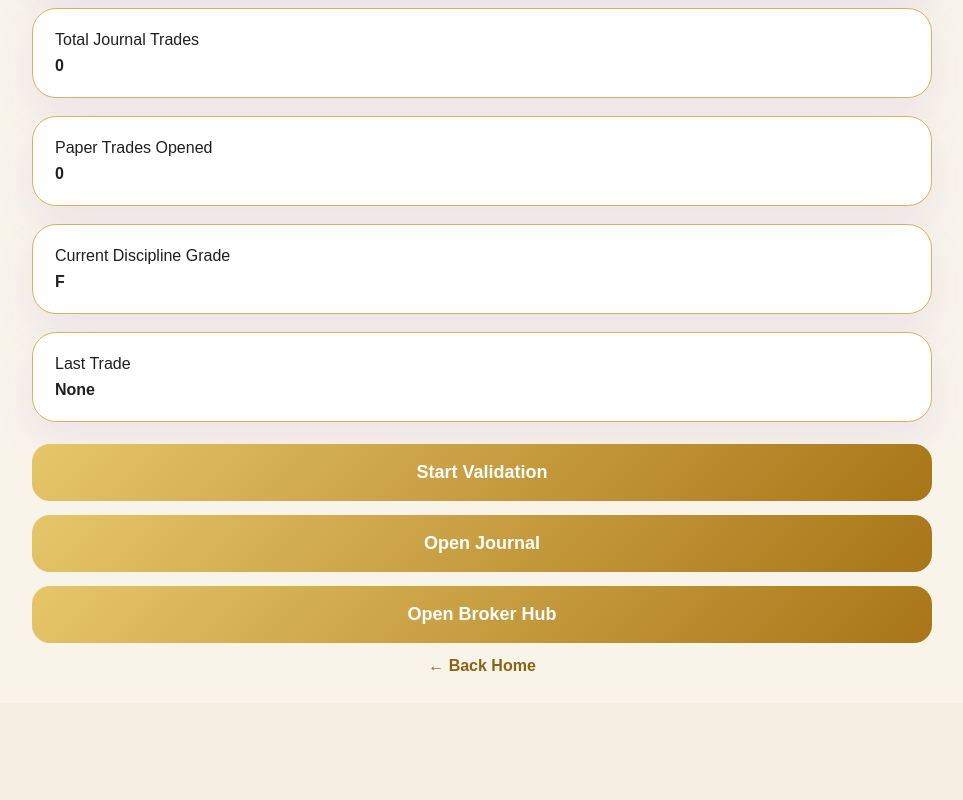
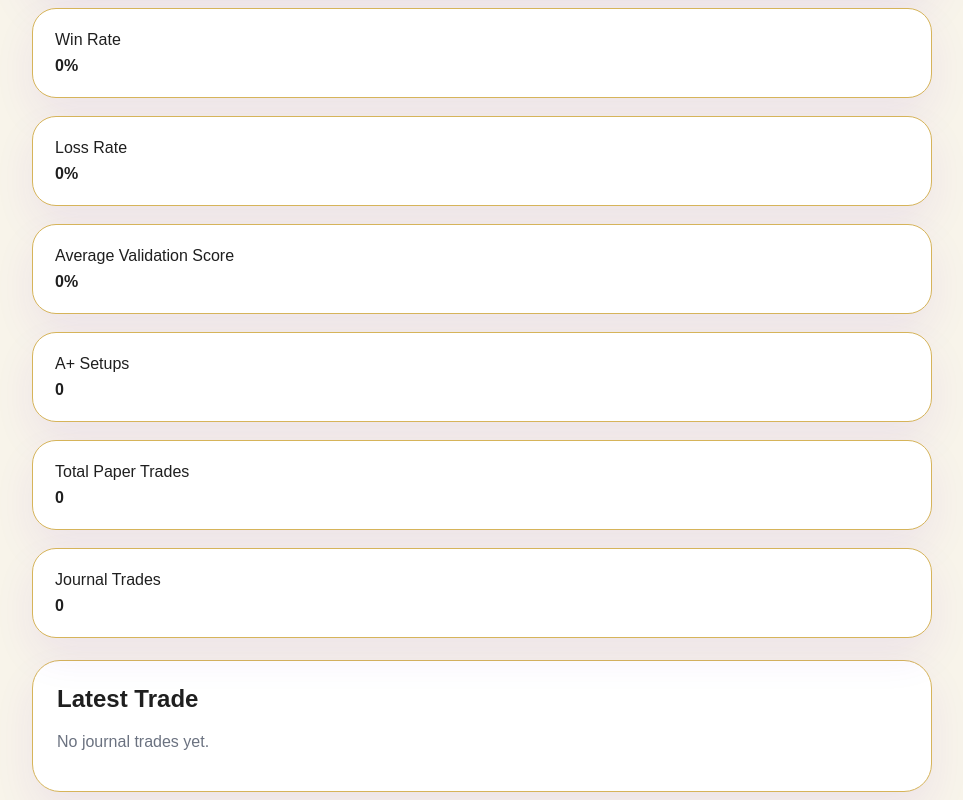
Before and after one commit to 1anointedradio-maker/elharvest-web, a Next.js app: page /dashboard in a window 1280 px wide. Shown: the part 540-1340 px from the top of the page, without its empty margins (158-1121 px from the left). Before the commit the page ends 1243 px from the top, so only its background shows below. Built offline with nearby package versions, Linux system fonts and the light colour scheme.

Commit message:
Update page.jsx

```diff
--- a/app/dashboard/page.jsx
+++ b/app/dashboard/page.jsx
@@ -15,7 +15,8 @@ export default function DashboardPage() {
   }, []);
 
   const latestTrade = journal[0];
-  const avgScore =
+
+  const averageScore =
     journal.length > 0
       ? Math.round(
           journal.reduce((sum, trade) => sum + Number(trade.score || 0), 0) /
@@ -23,18 +24,62 @@ export default function DashboardPage() {
         )
       : 0;
 
+  const completedPaperTrades = paperTrades.filter(
+    (trade) =>
+      trade.exit &&
+      trade.exit !== "Open" &&
+      trade.exit !== "Pending" &&
+      trade.entry &&
+      trade.entry !== "Pending"
+  );
+
+  const winningTrades = completedPaperTrades.filter(
+    (trade) => Number(trade.exit) > Number(trade.entry)
+  ).length;
+
+  const losingTrades = completedPaperTrades.filter(
+    (trade) => Number(trade.exit) < Number(trade.entry)
+  ).length;
+
+  const totalCompleted = completedPaperTrades.length;
+
+  const winRate =
+    totalCompleted > 0 ? Math.round((winningTrades / totalCompleted) * 100) : 0;
+
+  const lossRate =
+    totalCompleted > 0 ? Math.round((losingTrades / totalCompleted) * 100) : 0;
+
+  const aPlusSetups = journal.filter((trade) => trade.grade === "A+").length;
+
   const harvestGrade =
-    avgScore >= 90 ? "A+" :
-    avgScore >= 75 ? "B" :
-    avgScore >= 50 ? "C" :
-    avgScore >= 25 ? "D" :
-    "F";
+    averageScore >= 90
+      ? "A+"
+      : averageScore >= 75
+      ? "B"
+      : averageScore >= 50
+      ? "C"
+      : averageScore >= 25
+      ? "D"
+      : "F";
+
+  const metrics = [
+    ["Win Rate", `${winRate}%`],
+    ["Loss Rate", `${lossRate}%`],
+    ["Average Validation Score", `${averageScore}%`],
+    ["A+ Setups", aPlusSetups],
+    ["Total Paper Trades", paperTrades.length],
+    ["Journal Trades", journal.length],
+  ];
 
   return (
     <main style={styles.page}>
       <section style={styles.shell}>
         <header style={styles.header}>
-          <img src="/el-harvest-logo.png" alt="EL Harvest Logo" style={styles.logo} />
+          <img
+            src="/el-harvest-logo.png"
+            alt="EL Harvest Logo"
+            style={styles.logo}
+          />
 
           <h1 style={styles.title}>Dashboard</h1>
 
@@ -45,41 +90,53 @@ export default function DashboardPage() {
 
         <section style={styles.scoreCard}>
           <p style={styles.scoreLabel}>HARVEST SCORE</p>
-          <div style={styles.score}>{avgScore}%</div>
+          <div style={styles.score}>{averageScore}%</div>
           <h2 style={styles.grade}>Grade {harvestGrade}</h2>
         </section>
 
-        <section style={styles.grid}>
-          <div style={styles.card}>
-            <span>Total Journal Trades</span>
-            <strong>{journal.length}</strong>
-          </div>
+        <section style={styles.metricGrid}>
+          {metrics.map(([label, value]) => (
+            <div key={label} style={styles.metricCard}>
+              <span>{label}</span>
+              <strong>{value}</strong>
+            </div>
+          ))}
+        </section>
 
-          <div style={styles.card}>
-            <span>Paper Trades Opened</span>
-            <strong>{paperTrades.length}</strong>
-          </div>
+        <section style={styles.card}>
+          <h2 style={styles.sectionTitle}>Latest Trade</h2>
 
-          <div style={styles.card}>
-            <span>Current Discipline Grade</span>
-            <strong>{harvestGrade}</strong>
-          </div>
-
-          <div style={styles.card}>
-            <span>Last Trade</span>
-            <strong>
-              {latestTrade
-                ? `${latestTrade.ticker || "UNKNOWN"} — ${latestTrade.direction}`
-                : "None"}
-            </strong>
-          </div>
+          {latestTrade ? (
+            <div style={styles.latestTrade}>
+              <strong>
+                {latestTrade.ticker || "UNKNOWN"} — {latestTrade.direction}
+              </strong>
+              <span>Score: {latestTrade.score || "0"}%</span>
+              <span>Grade: {latestTrade.grade || "F"}</span>
+              <span>Entry: {latestTrade.entry || "-"}</span>
+              <span>Exit: {latestTrade.exit || "-"}</span>
+            </div>
+          ) : (
+            <p style={styles.empty}>No journal trades yet.</p>
+          )}
         </section>
 
         <section style={styles.navCard}>
-          <a href="/validation" style={styles.button}>Start Validation</a>
-          <a href="/journal" style={styles.button}>Open Journal</a>
-          <a href="/broker" style={styles.button}>Open Broker Hub</a>
-          <a href="/" style={styles.secondary}>← Back Home</a>
+          <a href="/validation" style={styles.button}>
+            Start Validation
+          </a>
+
+          <a href="/journal" style={styles.button}>
+            Open Journal
+          </a>
+
+          <a href="/broker" style={styles.button}>
+            Open Broker Hub
+          </a>
+
+          <a href="/" style={styles.secondary}>
+            ← Back Home
+          </a>
         </section>
       </section>
     </main>
@@ -145,12 +202,12 @@ const styles = {
     fontSize: "30px",
     margin: 0,
   },
-  grid: {
+  metricGrid: {
     display: "grid",
     gap: "18px",
     marginTop: "22px",
   },
-  card: {
+  metricCard: {
     padding: "22px",
     border: "1px solid #D6B45A",
     borderRadius: "24px",
@@ -158,6 +215,30 @@ const styles = {
     boxShadow: "0 18px 42px rgba(109, 40, 217, 0.08)",
     display: "grid",
     gap: "8px",
+  },
+  card: {
+    marginTop: "22px",
+    padding: "24px",
+    border: "1px solid #D6B45A",
+    borderRadius: "28px",
+    background: "#FFFFFF",
+    boxShadow: "0 18px 42px rgba(109, 40, 217, 0.08)",
+  },
+  sectionTitle: {
+    marginTop: 0,
+    fontSize: "24px",
+    fontWeight: "900",
+  },
+  latestTrade: {
+    display: "grid",
+    gap: "8px",
+    padding: "16px",
+    borderRadius: "18px",
+    background: "#F8F4EA",
+    border: "1px solid rgba(168,117,23,0.25)",
+  },
+  empty: {
+    color: "#6B7280",
   },
   navCard: {
     marginTop: "22px",
```
